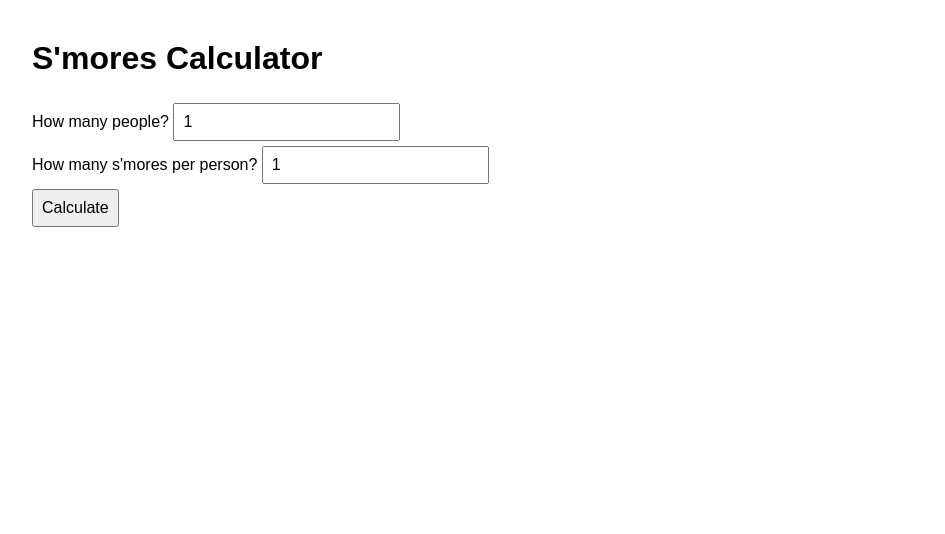
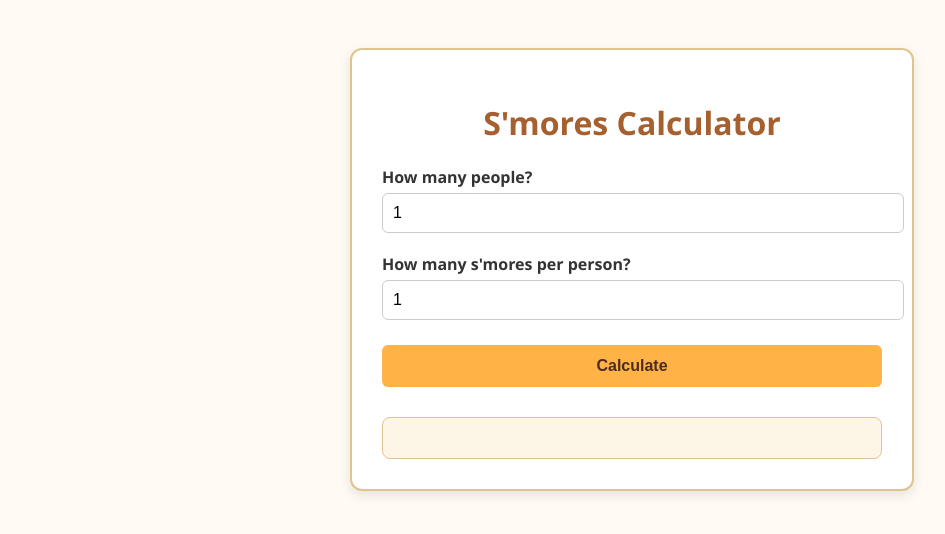
Before and after one commit to Jackson-Kraft/smores, a website: page index.html in a window 1280 px wide. Shown: the whole page, without its empty margins (8-953 px from the left). Drawn offline with Linux system fonts and the light colour scheme.

Commit message:
graphics up date

```diff
--- a/index.html
+++ b/index.html
@@ -4,32 +4,91 @@
   <title>S'mores Calculator</title>
   <style>
     body {
-      font-family: Arial, sans-serif;
-      margin: 40px;
+      font-family: 'Segoe UI', Tahoma, Geneva, Verdana, sans-serif;
+      background-color: #fffaf3;
+      color: #333;
+      display: flex;
+      flex-direction: column;
+      align-items: center;
+      justify-content: center;
+      padding: 40px;
+    }
+
+    .calculator {
+      background-color: #fff;
+      border: 2px solid #e0c48f;
+      border-radius: 12px;
+      padding: 30px;
       max-width: 500px;
+      width: 100%;
+      box-shadow: 0 4px 12px rgba(0, 0, 0, 0.1);
     }
-    input, button {
-      padding: 8px;
+
+    h1 {
+      color: #a65f2e;
+      text-align: center;
+    }
+
+    label {
+      display: block;
+      margin-top: 20px;
+      font-weight: bold;
+    }
+
+    input {
+      width: 100%;
+      padding: 10px;
       font-size: 16px;
       margin-top: 5px;
+      border-radius: 6px;
+      border: 1px solid #ccc;
     }
+
+    button {
+      width: 100%;
+      margin-top: 25px;
+      padding: 12px;
+      font-size: 16px;
+      background-color: #ffb347;
+      border: none;
+      border-radius: 6px;
+      cursor: pointer;
+      font-weight: bold;
+      color: #4b2c20;
+      transition: background-color 0.3s ease;
+    }
+
+    button:hover {
+      background-color: #f39c12;
+    }
+
     #results {
-      margin-top: 20px;
+      margin-top: 30px;
       font-size: 18px;
+      background-color: #fdf5e6;
+      padding: 20px;
+      border-radius: 8px;
+      border: 1px solid #e0c48f;
+    }
+
+    ul {
+      padding-left: 20px;
     }
   </style>
 </head>
 <body>
-  <h1>S'mores Calculator</h1>
-  <label for="people">How many people?</label>
-  <input type="number" id="people" min="1" value="1"><br>
+  <div class="calculator">
+    <h1>S'mores Calculator</h1>
+    <label for="people">How many people?</label>
+    <input type="number" id="people" min="1" value="1">
 
-  <label for="smoresPerPerson">How many s'mores per person?</label>
-  <input type="number" id="smoresPerPerson" min="1" value="1"><br>
+    <label for="smoresPerPerson">How many s'mores per person?</label>
+    <input type="number" id="smoresPerPerson" min="1" value="1">
 
-  <button onclick="calculate()">Calculate</button>
+    <button onclick="calculate()">Calculate</button>
 
-  <div id="results"></div>
+    <div id="results"></div>
+  </div>
 
   <script>
     function calculate() {
```
